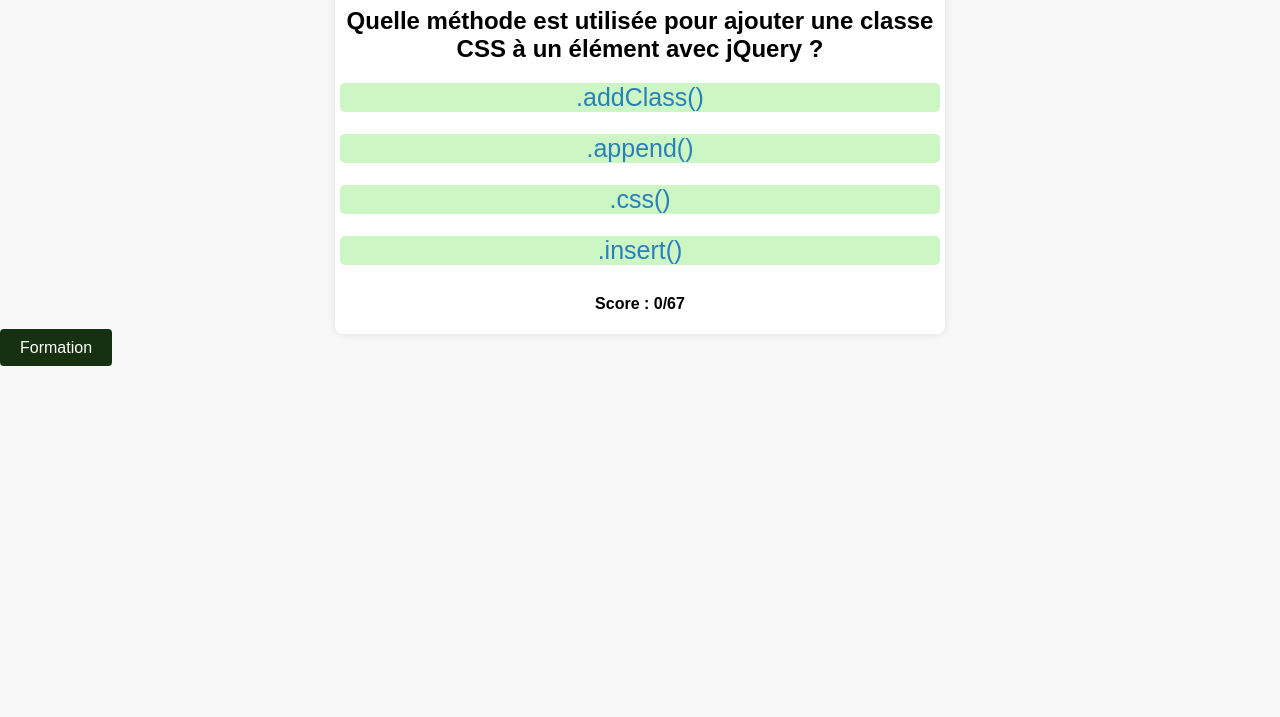
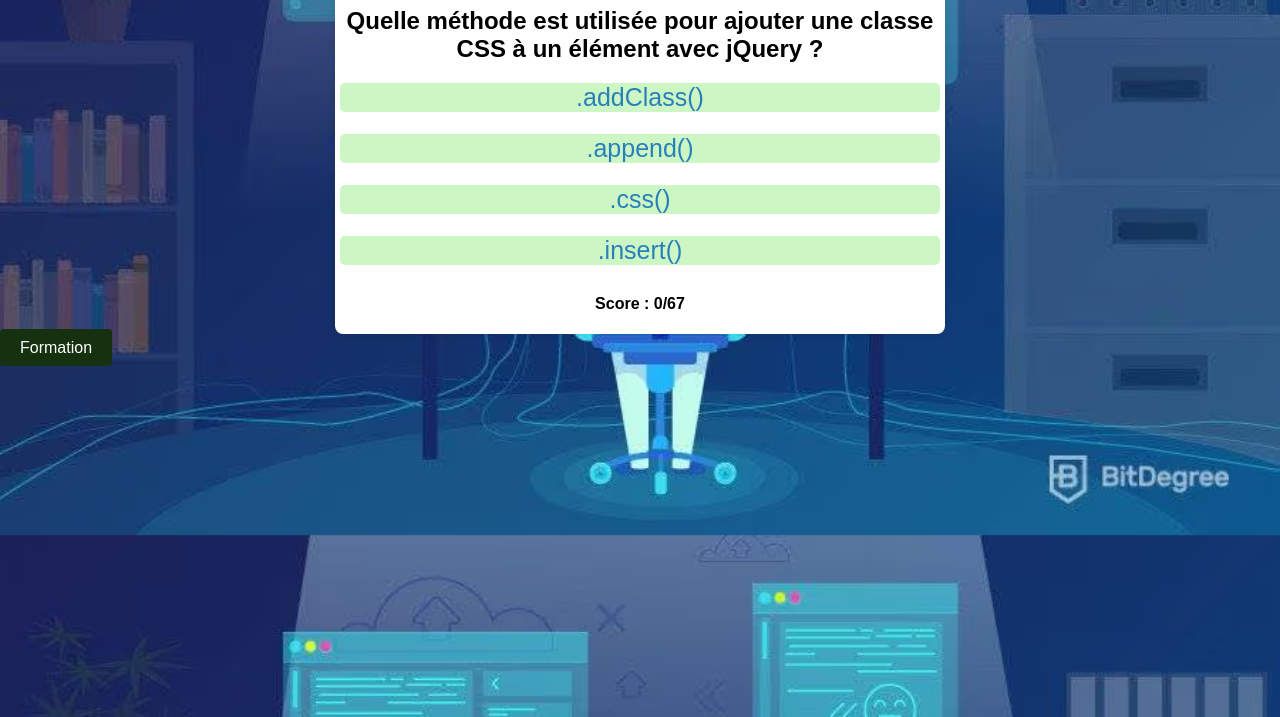
Before and after one commit to condedaouda/quiz-11, a plain HTML site: page public/autr.html in a window 1280 px wide. Shown: the part 83-800 px from the top of the page. Drawn offline with Linux system fonts and the light colour scheme; the site is published under a folder, as on GitHub Pages, so addresses that start at the root find nothing.

Commit message:
the commit

```diff
--- a/public/style.css
+++ b/public/style.css
@@ -3,7 +3,7 @@
     background-color: #f5f5f5;
     margin: 0;
     padding: 0;
-    background-image: url('/public/images/img1.avif');
+    background-image: url('../public/images/img1.avif');
     /* Redimensionner l'image pour couvrir tout le body */
     background-size: cover;
     /* Centrer l'image dans le body */
```
